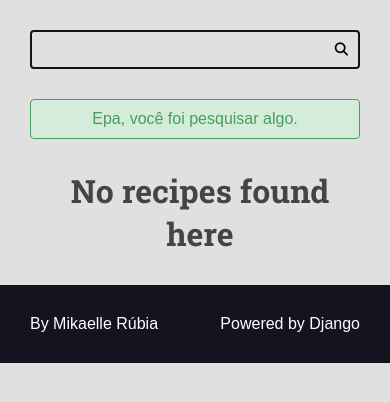
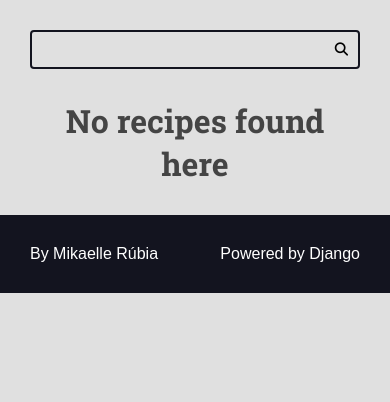
Before and after one commit to mikaelle1992/catalogo-receitas, a Django app: page / in a window 390 px wide. Shown: the part 113-515 px from the top of the page. Run offline with Django 5.2, Linux system fonts and the light colour scheme; data that the repository does not hold is empty.

Commit message:
fix: messages

```diff
--- a/recipes/static/recipes/css/style.css
+++ b/recipes/static/recipes/css/style.css
@@ -294,6 +294,20 @@ h1, h2, h3, h4, h5, h6 {
 }
 
 /* Messages */
+.messages-container{
+    display: flex;
+    flex-flow: column nowrap;
+    gap: var(--spacing-gutter-minimum);
+}
+
+
+@media (max-width: 600px) {
+    .main-content-list {
+      grid-template-columns: repeat(auto-fit, minmax(100%, 1fr));
+    }
+  }
+
+
 .message {
     padding: 1rem;
     border-radius: 4px;
--- a/recipes/templates/recipes/partials/message.html
+++ b/recipes/templates/recipes/partials/message.html
@@ -1,5 +1,5 @@
 {% if messages %}
-  <div class="main-content center container">
+  <div class="main-content center container messages-container">
     {% for message in messages %}
       <div class="message {{ message.tags }}">
           {{ message }}
--- a/recipes/views.py
+++ b/recipes/views.py
@@ -1,7 +1,7 @@
 from django.http import Http404
 from django.shortcuts import get_list_or_404, render, get_object_or_404
 from django.db.models import Q
-from django.contrib import messages
+
 from utils.pagination import make_pagination
 from .models import Recipe
 import os
@@ -17,8 +17,6 @@ def home(request):
         ).order_by('-id')
 
     page_obj, pagination_range = make_pagination(request, recipes,PER_PAGE)
-
-    messages.success(request, 'Epa, você foi pesquisar algo.')
 
     return render(request, "recipes/pages/home.html", context={
         'recipes':page_obj,
```
